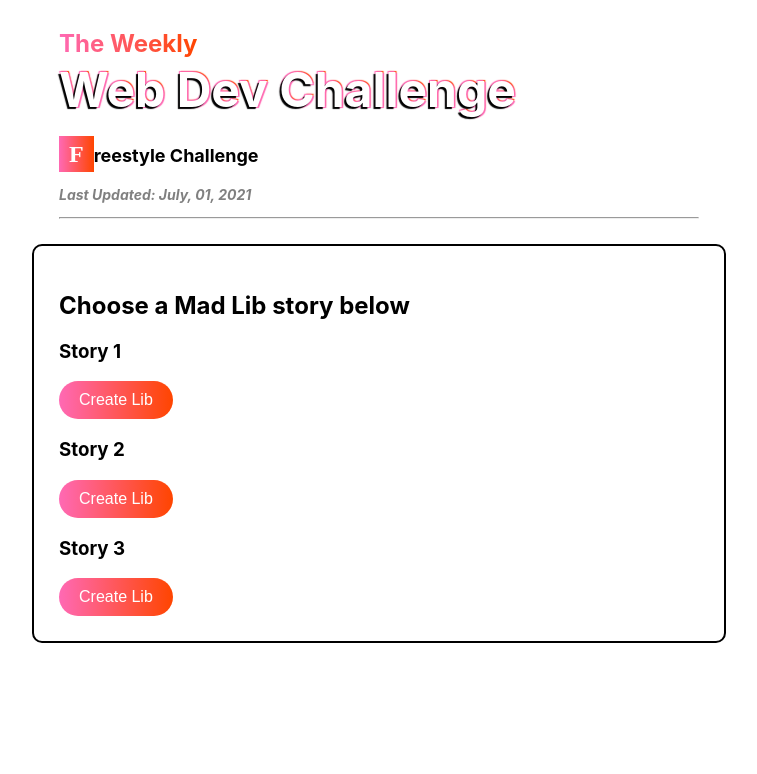
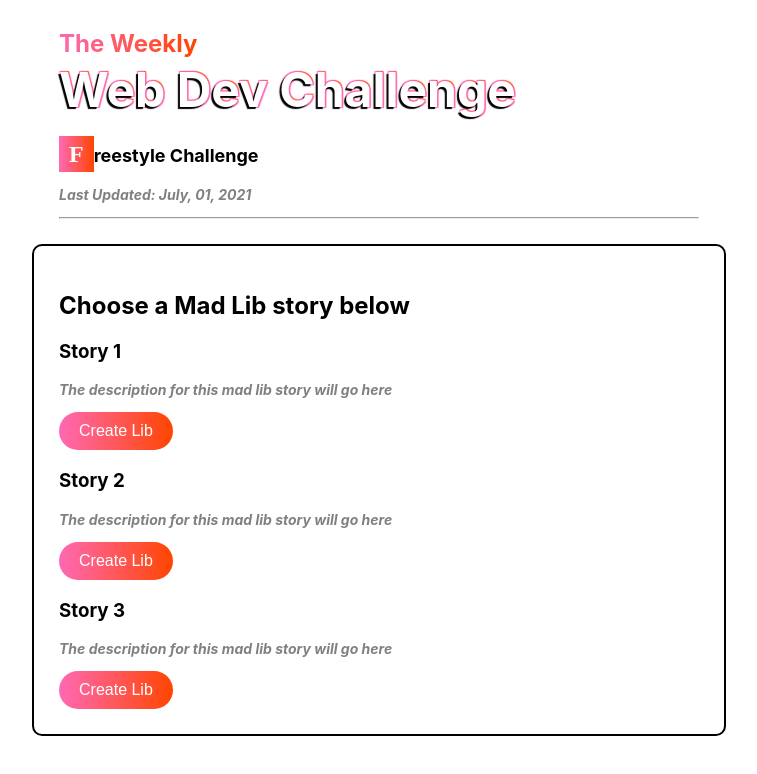
Before and after one commit to alanacapcreates/WWDC-Freestyle-0721, a React (Create React App) app: page / in a window 1280 px wide. Shown: the top 774 px of the page, without its empty margins (261-1018 px from the left). Built offline with nearby package versions, Linux system fonts and the light colour scheme.

Commit message:
stylized the choose story section

```diff
--- a/public/index.html
+++ b/public/index.html
@@ -24,7 +24,7 @@
       work correctly both with client-side routing and a non-root public URL.
       Learn how to configure a non-root public URL by running `npm run build`.
     -->
-    <title>React App</title>
+    <title>WWDC Freestyle Challenge</title>
   </head>
   <body>
     <noscript>You need to enable JavaScript to run this app.</noscript>
--- a/src/App.css
+++ b/src/App.css
@@ -34,7 +34,7 @@ p{
   font-weight: bold;
   font-size:18px;
 }
-.container p:nth-of-type(1):first-letter{
+.container:not(.choose-story-container) p:nth-of-type(1):first-letter{
   background: -webkit-linear-gradient(-180deg, orangered 0%, hotpink 100%);
   padding: 5px 10px;
   color: white;
@@ -51,6 +51,11 @@ p{
   border: 2px solid black;
   border-radius: 10px;
 }
+.choose-story-container p{
+  font-size: 14px;
+  color:grey;
+  font-style: italic;
+}
 button{
   border: none;
   border-radius: 50px;
--- a/src/ChooseStory.js
+++ b/src/ChooseStory.js
@@ -1,7 +1,13 @@
 import React from "react"
 
-function handleClick() {
-    alert("clicked the button")
+function story1() {
+    alert("clicked story 1")
+}
+function story2() {
+    alert("clicked story 2")
+}
+function story3() {
+    alert("clicked story 3")
 }
 
 function ChooseStory() {
@@ -10,15 +16,18 @@ function ChooseStory() {
             <h2>Choose a Mad Lib story below</h2>
             <div>
                 <h3>Story 1</h3>
-                <button onClick={handleClick}>Create Lib</button>
+                <p class = "story-desc">The description for this mad lib story will go here</p>
+                <button onClick={story1}>Create Lib</button>
             </div>
             <div>
                 <h3>Story 2</h3>
-                <button>Create Lib</button>
+                <p class = "story-desc">The description for this mad lib story will go here</p>
+                <button onClick={story2}>Create Lib</button>
             </div>
             <div>
                 <h3>Story 3</h3>
-                <button>Create Lib</button>
+                <p class = "story-desc">The description for this mad lib story will go here</p>
+                <button onClick={story3}>Create Lib</button>
             </div>
         </div>
     )
```
